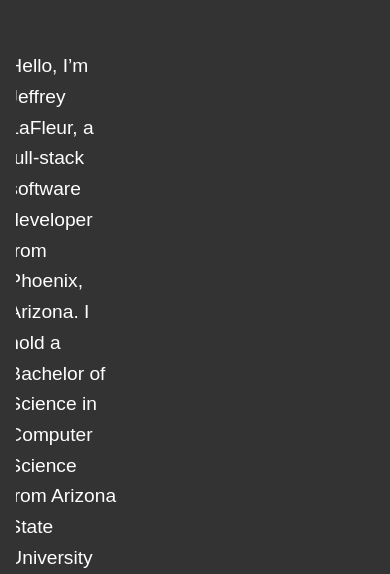
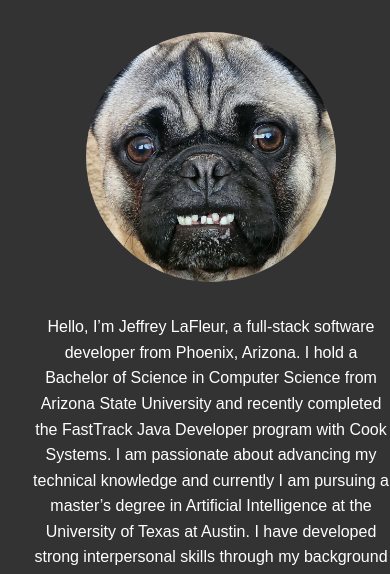
Before and after one commit to jlafleur9/jlafleur9.github.io, a plain HTML site: page index.html in a window 390 px wide. Shown: the part 501-1075 px from the top of the page. Drawn offline with Linux system fonts and the light colour scheme.

Commit message:
fixed bruce

```diff
--- a/index.html
+++ b/index.html
@@ -413,6 +413,26 @@
             header h2 {
                 text-align: center;
             }
+            .container {
+                padding-left: 1rem;
+                padding-right: 1rem;
+            }
+
+            .profile {
+                flex-direction: column; /* Stack image and text vertically */
+                align-items: center; /* Center-align items horizontally */
+                text-align: center; /* Center text horizontally */
+            }
+
+            .profile img {
+                margin-left: 0; /* Remove left margin */
+                margin-right: 0; /* Remove right margin if needed */
+                margin-bottom: 1rem; /* Space between image and text */
+            }
+
+            .profile p {
+                font-size: 1rem; /* Adjust font size if needed */
+            }
         }
     </style>
 </head>
```
